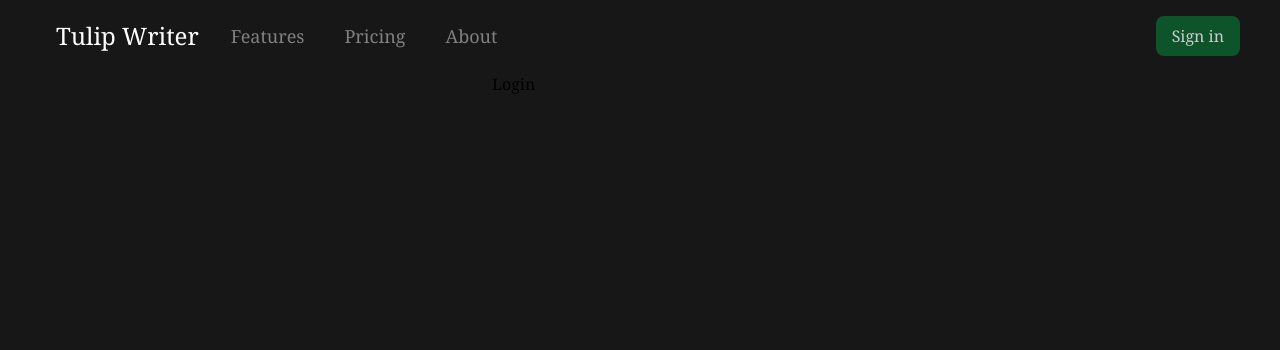
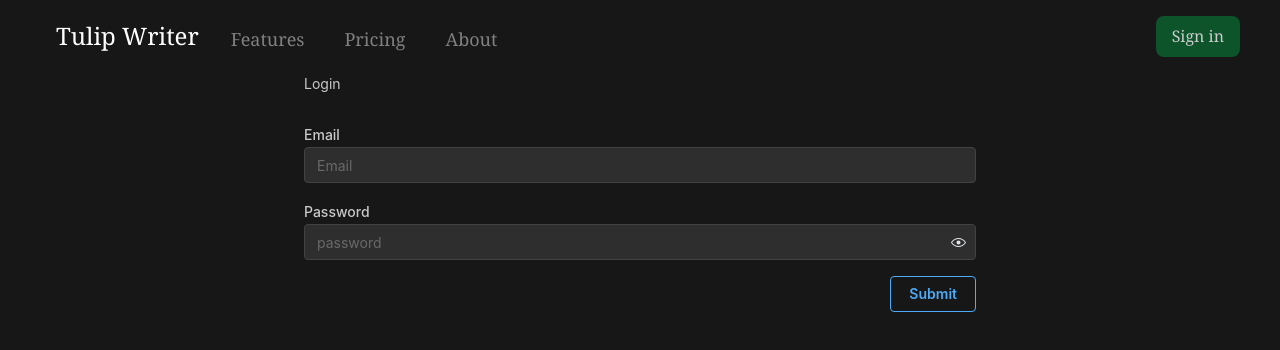
Before and after one commit to Yeshan-K/tulipwriter-website, a Next.js app: page /login in a window 1280 px wide. Shown: the top 350 px of the page. Built offline with nearby package versions, Linux system fonts and the light colour scheme; no server answers.

Commit message:
feat: mantine component

```diff
--- a/app/(auth)/login/page.tsx
+++ b/app/(auth)/login/page.tsx
@@ -1,20 +1,64 @@
 // app/(auth)/login/page.tsx
 "use client"
 
-import { useFormState } from "react-dom"
+import { Button, Fieldset, Group, PasswordInput, TextInput } from "@mantine/core"
+import { useForm } from "@mantine/form"
+import { useAuth } from "../../../components/AuthProvider"
 import { signInWithEmail } from "../../actions/auth"
-import { useAuth } from "../../../components/AuthProvider"
 
 export default function LoginPage() {
-  const [state, formAction] = useFormState(
-    (_: unknown, formData: FormData) => {
-      const email = formData.get("email") as string
-      const password = formData.get("password") as string
-      return signInWithEmail(email, password)
+  // const [state, formAction] = useFormState(
+  //   (_: unknown, formData: FormData) => {
+  //     const email = formData.get("email") as string
+  //     const password = formData.get("password") as string
+  //     return signInWithEmail(email, password)
+  //   },
+  //   { success: false }
+  // )
+  const { user } = useAuth()
+
+  const form = useForm({
+    mode: "uncontrolled",
+    initialValues: {
+      name: "",
+      email: "",
+      password: "",
     },
-    { success: false }
+
+    validate: {
+      email: (value) => (/^\S+@\S+$/.test(value) ? null : "Invalid email"),
+    },
+  })
+
+  return (
+    <section className="bg-appBackground">
+      <div className="mx-auto grid max-w-(--breakpoint-md) px-4 font-sans md:px-12">
+        <form onSubmit={form.onSubmit((values) => console.log(values))}>
+          <Fieldset legend="Login" variant="unstyled" radius="lg">
+            <TextInput
+              key={form.key("email")}
+              {...form.getInputProps("email")}
+              label="Email"
+              placeholder="Email"
+              radius="sm"
+              mt="md"
+            />
+            <PasswordInput
+              mt="md"
+              key={form.key("password")}
+              {...form.getInputProps("password")}
+              label="Password"
+              radius="sm"
+              placeholder="password"
+            />
+            <Group justify="flex-end" mt="md">
+              <Button variant="outline" type="submit">Submit</Button>
+            </Group>
+          </Fieldset>
+        </form>
+      </div>
+    </section>
   )
-  const { user } = useAuth()
 
   return (
     <div>
--- a/app/layout.tsx
+++ b/app/layout.tsx
@@ -1,20 +1,31 @@
+import { ColorSchemeScript, mantineHtmlProps, MantineProvider } from "@mantine/core"
 import { NavigationMenu } from "components/NavigationMenu/NavigationMenu"
 import "styles/tailwind.css"
 import { AuthProvider } from "../components/AuthProvider"
+import "@mantine/core/styles.css"
+
+const theme = {
+
+}
 
 export default function RootLayout({ children }: { children: React.ReactNode }) {
   return (
+    <html lang="en" {...mantineHtmlProps}>
+      <head>
+        <ColorSchemeScript />
+      </head>
+      <body className="dark h-screen max-h-screen w-screen max-w-screen overflow-hidden">
         <AuthProvider>
-      <html lang="en">
-        <body className="dark bg-appBackground h-screen max-h-screen w-screen max-w-screen overflow-hidden font-serif">
-          <div id="AppContainer" className="relative h-full w-full overflow-x-hidden overflow-y-auto overscroll-none">
+          <MantineProvider defaultColorScheme="dark">
+            <div id="AppContainer" className="bg-appBackground font-serif relative h-full w-full overflow-x-hidden overflow-y-auto overscroll-none">
               <div className="NavigationMenu bg-appBackground border-appLayoutBorder sticky top-0 h-fit w-full border-b px-4 md:border-0 md:px-12 lg:px-6">
                 <NavigationMenu />
               </div>
               {children}
             </div>
+          </MantineProvider>
+        </AuthProvider>
       </body>
     </html>
-    </AuthProvider>
   )
 }
--- a/app/page.tsx
+++ b/app/page.tsx
@@ -10,16 +10,14 @@ export const metadata: Metadata = {
   },
   openGraph: {
     url: "https://tulipwriter-website.vercel.app/",
-    images: [
-
-    ],
+    images: [],
   },
 }
 
 export default function Web() {
   return (
     <>
-      <section className="bg-appBackground">
+      <section className="bg-appBackground mb-4 lg:mb-8">
         <div className="mx-auto grid max-w-(--breakpoint-lg) px-8 py-8 pb-1 text-start md:px-24 lg:py-16 lg:pb-2">
           <div className="mr-auto place-self-center">
             <h1 className="text-appLayoutText mb-4 max-w-2xl text-4xl leading-none font-light tracking-tight md:text-5xl xl:text-6xl">
@@ -30,36 +28,20 @@ export default function Web() {
             </p>
           </div>
         </div>
-        <div className="mx-auto mb-4 grid max-w-(--breakpoint-lg) gap-2 px-4 text-center md:grid-cols-3 md:px-12 lg:mb-8 lg:grid-cols-6">
+        <div className="mx-auto grid max-w-(--breakpoint-lg) gap-2 px-4 text-center md:grid-cols-3 md:px-12 lg:grid-cols-6">
           <Button href="#" className="col-span-2">
             Download for Windows
           </Button>
-          <Button
-            className=""
-            href="#"
-            intent="secondary"
-          >
+          <Button className="" href="#" intent="secondary">
             MacOS
           </Button>
-          <Button
-            className=""
-            href="#"
-            intent="secondary"
-          >
+          <Button className="" href="#" intent="secondary">
             Linux
           </Button>
-          <Button
-            className=""
-            href="#"
-            intent="secondary"
-          >
+          <Button className="" href="#" intent="secondary">
             Android
           </Button>
-          <Button
-            className=""
-            href="#"
-            intent="secondary"
-          >
+          <Button className="" href="#" intent="secondary">
             iOS
           </Button>
         </div>
--- a/components/NavigationMenu/NavigationMenu.tsx
+++ b/components/NavigationMenu/NavigationMenu.tsx
@@ -106,7 +106,7 @@ export function NavigationMenu() {
                     <li className="w-full overflow-hidden md:w-fit" key={linkItem.label}>
                       <Link
                         href={linkItem.link}
-                        className="text-appLayoutText border-appLayoutBorder md:text-appLayoutTextMuted md:hover:text-appLayoutText hover:bg-appLayoutInverseHover flex h-full items-center justify-start rounded-lg border px-5 py-2 text-lg md:justify-center md:border-0 md:p-0 md:text-lg md:hover:bg-transparent"
+                        className="text-appLayoutText border-appLayoutBorder md:text-appLayoutTextMuted md:hover:text-appLayoutText hover:bg-appLayoutInverseHover flex h-full items-center justify-start rounded-lg border px-5 py-2 text-lg md:justify-center md:border-0 md:p-0 md:pt-[6px] md:text-lg md:hover:bg-transparent"
                       >
                         {linkItem.label}
                       </Link>
--- a/next.config.ts
+++ b/next.config.ts
@@ -16,6 +16,9 @@ const config: NextConfig = {
     { source: "/health", destination: "/api/health" },
     { source: "/ping", destination: "/api/health" },
   ],
+  experimental: {
+    optimizePackageImports: ["@mantine/core", "@mantine/hooks"],
+  },
 }
 
 export default env.ANALYZE ? withBundleAnalyzer({ enabled: env.ANALYZE })(config) : config
--- a/postcss.config.js
+++ b/postcss.config.js
@@ -1,5 +1,15 @@
 module.exports = {
   plugins: {
     "@tailwindcss/postcss": {},
+    'postcss-preset-mantine': {},
+    'postcss-simple-vars': {
+      variables: {
+        'mantine-breakpoint-xs': '36em',
+        'mantine-breakpoint-sm': '48em',
+        'mantine-breakpoint-md': '62em',
+        'mantine-breakpoint-lg': '75em',
+        'mantine-breakpoint-xl': '88em',
+      },
+    },
   },
 }
```
Also changed, not shown: package.json (+8 -1 lines), 1 other file (tests, documents, lock files or other folders). Lines whose indentation alone changed are shown as unchanged.
